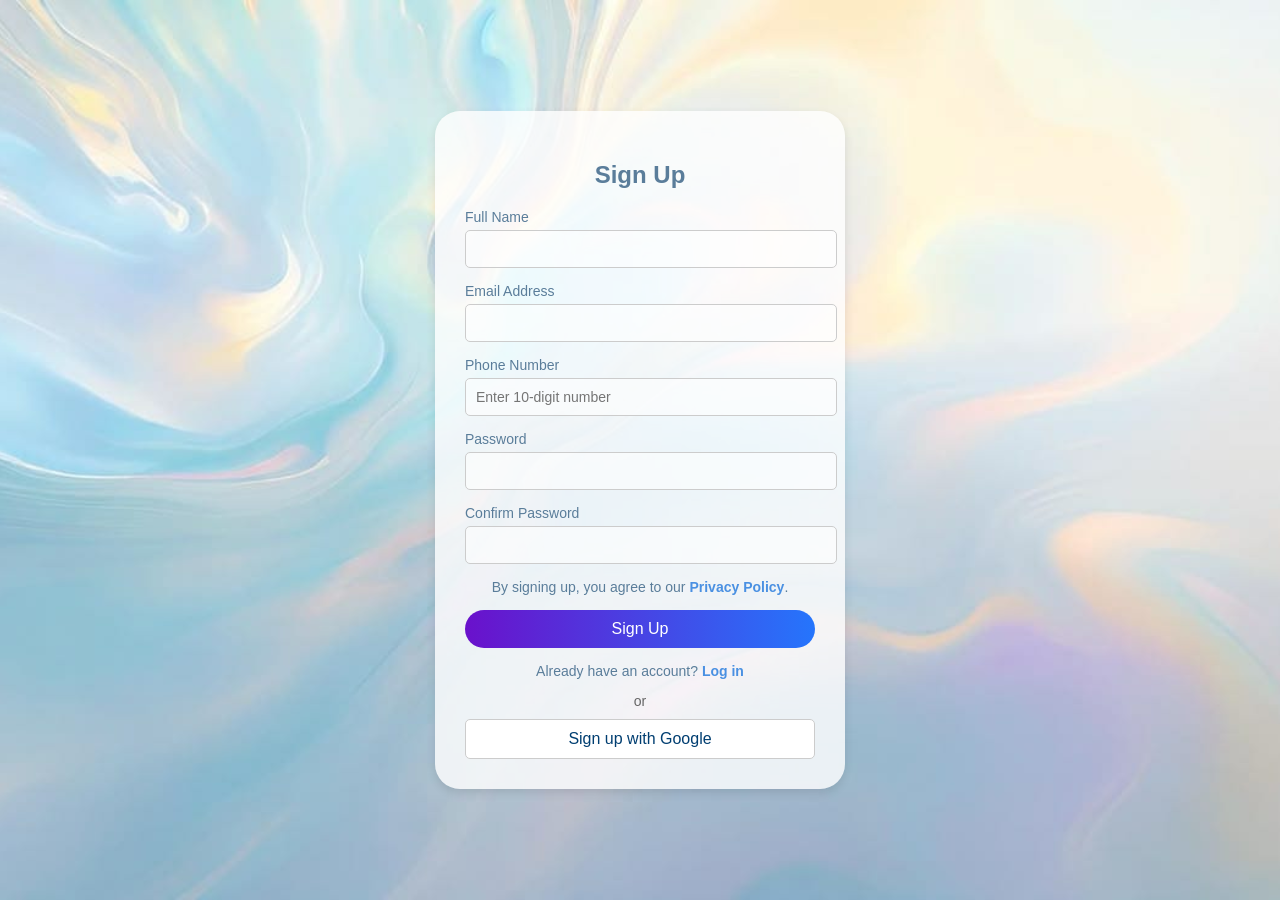
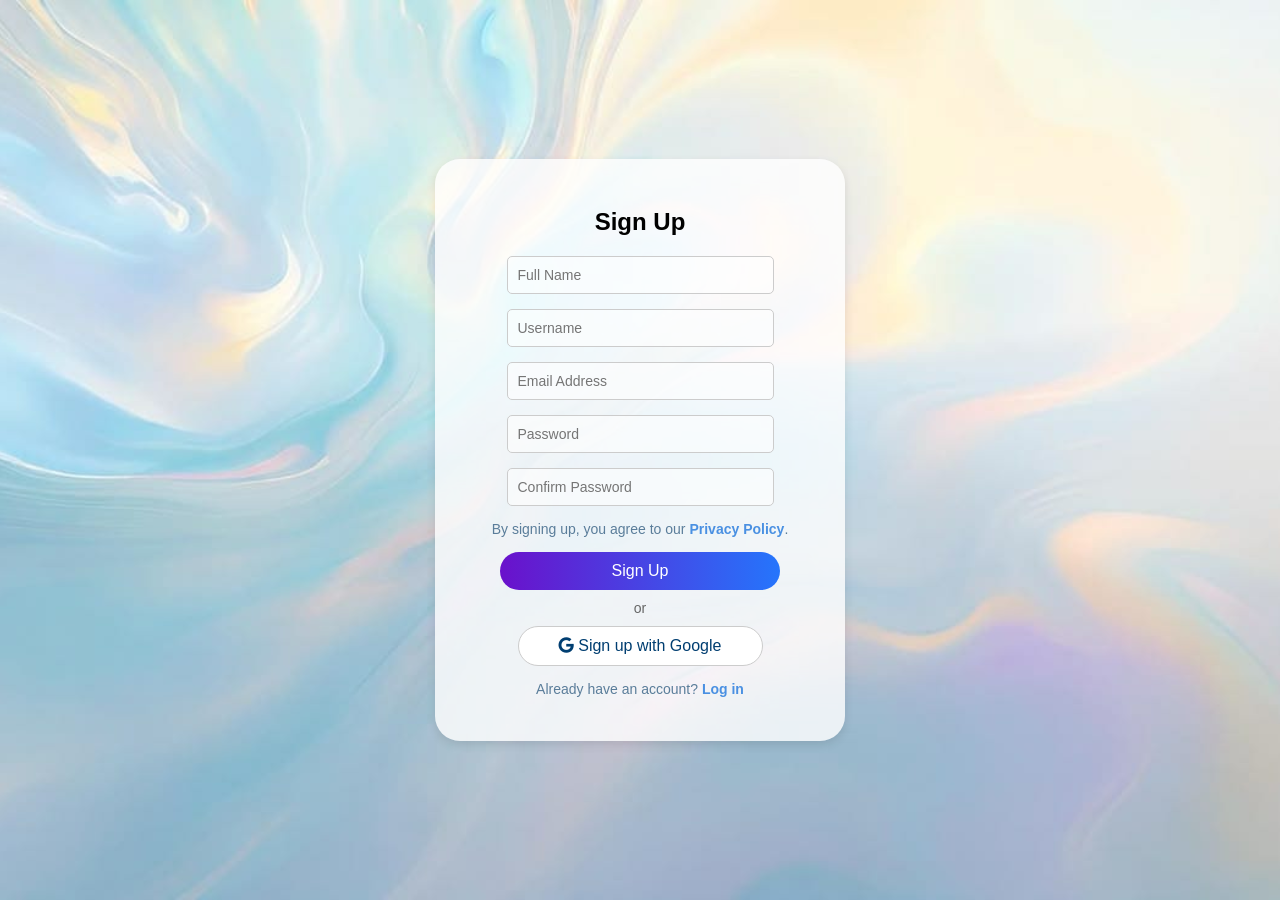
Before and after one commit to Zunairah-k/OpenLearn-Hub, a plain HTML site: page signup.html in a window 1280 px wide. Drawn offline with Linux system fonts and the light colour scheme.

Commit message:
sign up page modified

```diff
--- a/sign.css
+++ b/sign.css
@@ -101,7 +101,7 @@ body {
     color: white;
     font-size: 18px;
     border: none;
-    width: 100%;
+    width: 80%;
     padding: 10px;
     border-radius: 8px;
     cursor: pointer;
--- a/signup.css
+++ b/signup.css
@@ -24,14 +24,15 @@ body {
 
 /* Heading */
 .signup-container h2 {
-    color: #5a7d9a;
+    color: black;
     margin-bottom: 20px;
 }
 
 /* Input Group */
 .input-group {
     margin-bottom: 15px;
-    text-align: left;
+    text-align: center;
+    align-items: center;
 }
 
 .input-group label {
@@ -42,7 +43,8 @@ body {
 }
 
 .input-group input {
-    width: 100%;
+    width: 70%;
+    align-items: center;
     padding: 10px;
     border: 1px solid #ccc;
     border-radius: 5px;
@@ -64,7 +66,7 @@ body {
 
 /* Sign-Up Button */
 button {
-    width: 100%;
+    width: 80%;
     padding: 10px;
     border: none;
     border-radius: 25px;
@@ -98,11 +100,11 @@ button:hover {
 
 /*Google sign up button*/
 .google-btn{
-    width: 100%;
+    width: 70%;
     padding: 10px;
     font-size: 16px;
     border: 1px solid #ccc;
-    border-radius: 5px;
+    border-radius: 22px;
     background: white;
     cursor: pointer;
     transition: 0.3s;
--- a/signup.html
+++ b/signup.html
@@ -5,34 +5,36 @@
     <meta name="viewport" content="width=device-width, initial-scale=1.0">
     <title>Sign Up - OpenLearn Hub</title>
     <link rel="stylesheet" href="signup.css">
+    <link rel="stylesheet"
+ href="https://cdnjs.cloudflare.com/ajax/libs/font-awesome/6.4.2/css/all.min.css">
 </head>
 <body>
     <div class="signup-container">
         <h2>Sign Up</h2>
         <form id="signup-form">
             <div class="input-group">
-                <label for="fullname">Full Name</label>
-                <input type="text" id="fullname" name="fullname" required>
+                <label for="fullname"></label>
+                <input type="text" id="fullname" placeholder="Full Name" name="fullname" required>
             </div>
 
             <div class="input-group">
-                <label for="email">Email Address</label>
-                <input type="email" id="email" name="email" required>
+                <label for="username"></label>
+                <input type="text" id="username" placeholder="Username" name="username" required>
             </div>
 
             <div class="input-group">
-                <label for="phone">Phone Number</label>
-                <input type="tel" id="phone" name="phone" pattern="[0-9]{10}" required placeholder="Enter 10-digit number">
+                <label for="email"></label>
+                <input type="email" id="email" placeholder="Email Address" name="email" required>
             </div>
 
             <div class="input-group">
-                <label for="password">Password</label>
-                <input type="password" id="password" name="password" required>
+                <label for="password"></label>
+                <input type="password" id="password"  placeholder="Password" name="password" required>
             </div>
 
             <div class="input-group">
-                <label for="confirm-password">Confirm Password</label>
-                <input type="password" id="confirm-password" name="confirm-password" required>
+                <label for="confirm-password"></label>
+                <input type="password" id="confirm-password" name="confirm-password" placeholder="Confirm Password" required>
             </div>
 
             <p class="privacy-text">
@@ -41,10 +43,10 @@
 
             <button type="submit">Sign Up</button>
             </form>
+            <div class="or-divider">or</div>
+            <button class="google-btn"><i class="fa-brands fa-google"></i>       Sign up with Google</button>
         <p>Already have an account? <a href="signin.html">Log in</a></p>
-    <div class="or-divider">or</div>
-    <button class="google-btn">Sign up with Google</button>
-</div>
+        </div>
     <script src="script.js"></script>
 </body>
 </html>
```
Also changed, not shown: index.html (+1 -1 lines).
